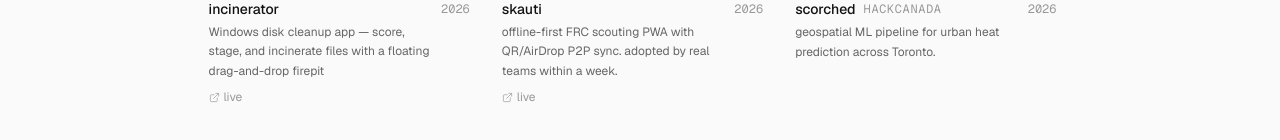
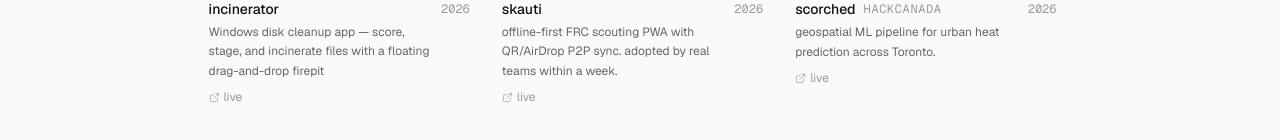
Before and after one commit to geos1l/georgio, a Next.js app: page /projects in a window 1280 px wide. Shown: the part 413-553 px from the top of the page. Built offline with nearby package versions, Linux system fonts and the light colour scheme.

Commit message:
add live link for scorched

```diff
--- a/app/projects/page.tsx
+++ b/app/projects/page.tsx
@@ -19,6 +19,7 @@ export default function ProjectsPage() {
       description: h.description,
       thumbnail: h.thumbnail,
       href: h.href ?? "#",
+      liveUrl: h.liveHref,
       badge: h.name,
     })),
   ].sort((a, b) => b.year - a.year);
--- a/data/hackathons.ts
+++ b/data/hackathons.ts
@@ -9,6 +9,7 @@ export interface Hackathon {
   demoMedia?: string;
   demoIsVideo?: boolean;
   href?: string;
+  liveHref?: string;
   project?: string;
   tags?: string[];
   gallery?: string[];
@@ -26,6 +27,7 @@ export const hackathons: Hackathon[] = [
     demoMedia: "/projects/hackcanada-demo.png",
     demoIsVideo: false,
     href: "https://github.com/geos1l/scorched",
+    liveHref: "https://scorched-tau.vercel.app/",
     project: "scorched",
     tags: ["PyTorch", "XGBoost", "FastAPI", "Mapbox", "Python"],
     gallery: [
```
